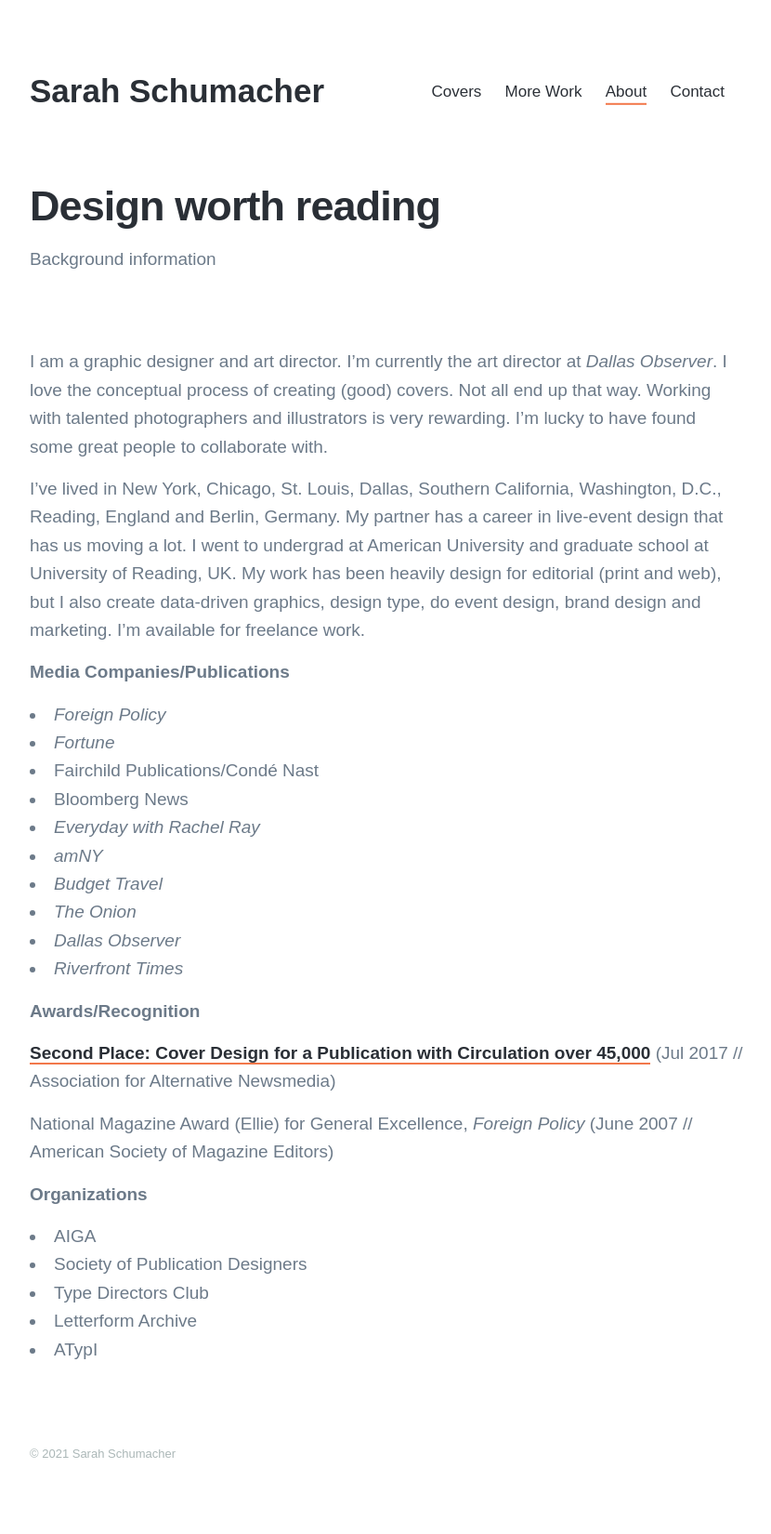
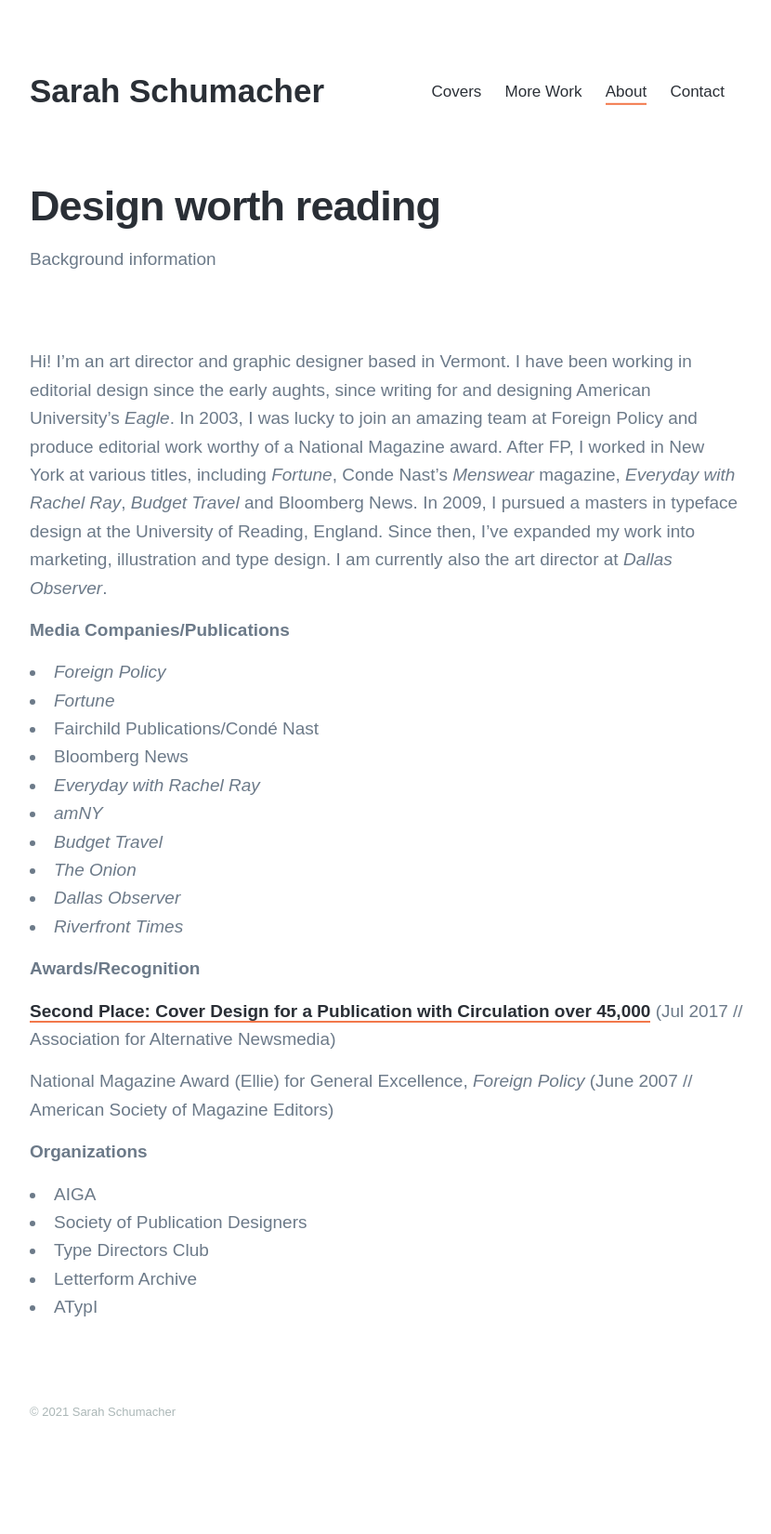
Before and after one commit to snsnsns/snsnsns.github.io, a Jekyll site: the page built from _pages/about.md, in a window 1280 px wide. Shown: the whole page at 93% size, without its empty margins (224-1054 px from the left). Built offline with Jekyll 4.4.1, drawn with Linux system fonts in a browser that asks for light colours; nearby versions of some CDN libraries; some web fonts are replaced; after the commit the page ends 1605 px from its top, so only the background shows below that.

Commit message:
Add files via upload
updates

```diff
--- a/_pages/about.md
+++ b/_pages/about.md
@@ -3,9 +3,8 @@
 subtitle: Background information
 description: Art Direction & Design
 ---
-I am a graphic designer and art director. I'm currently the art director at *Dallas Observer*. I love the conceptual process of creating (good) covers. Not all end up that way. Working with talented photographers and illustrators is very rewarding. I'm lucky to have found some great people to collaborate with.
+Hi! I'm an art director and graphic designer based in Vermont. I have been working in editorial design since the early aughts, since writing for and designing American University's *Eagle*. In 2003, I was lucky to join an amazing team at Foreign Policy and produce editorial work worthy of a National Magazine award. After FP, I worked in New York at various titles, including <em>Fortune</em>, Conde Nast's <em>Menswear</em> magazine, <em>Everyday with Rachel Ray</em>, <em>Budget Travel</em> and Bloomberg News. In 2009, I pursued a masters in typeface design at the University of Reading, England. Since then, I've expanded my work into marketing, illustration and type design. I am currently also the art director at <em>Dallas Observer</em>.
 
-I've lived in New York, Chicago, St. Louis, Dallas, Southern California, Washington, D.C., Reading, England and Berlin, Germany. My partner has a career in live-event design that has us moving a lot. I went to undergrad at American University and graduate school at University of Reading, UK. My work has been heavily design for editorial (print and web), but I also create data-driven graphics, design type, do event design, brand design and marketing. I'm available for freelance work.
 
 __Media Companies/Publications__
 + *Foreign Policy*
```
